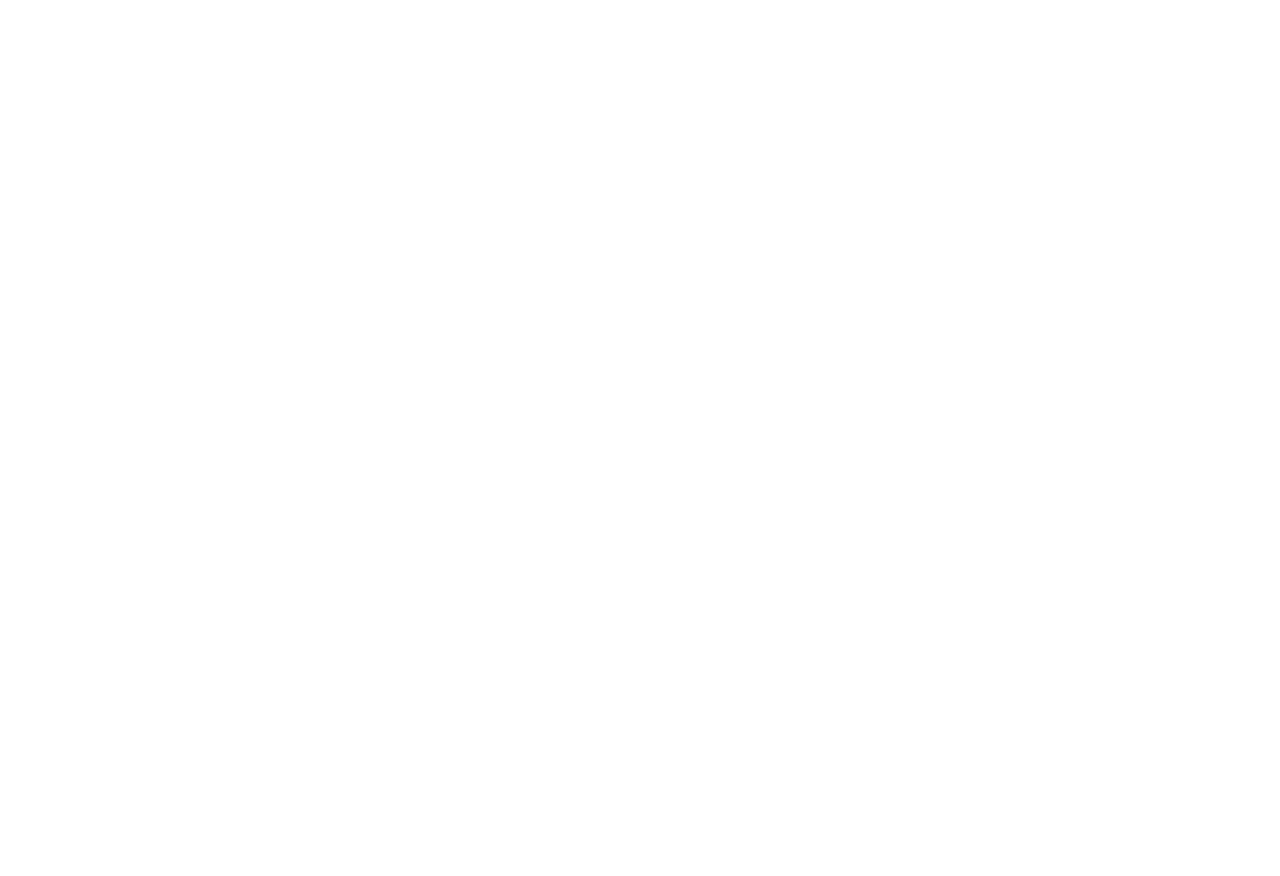
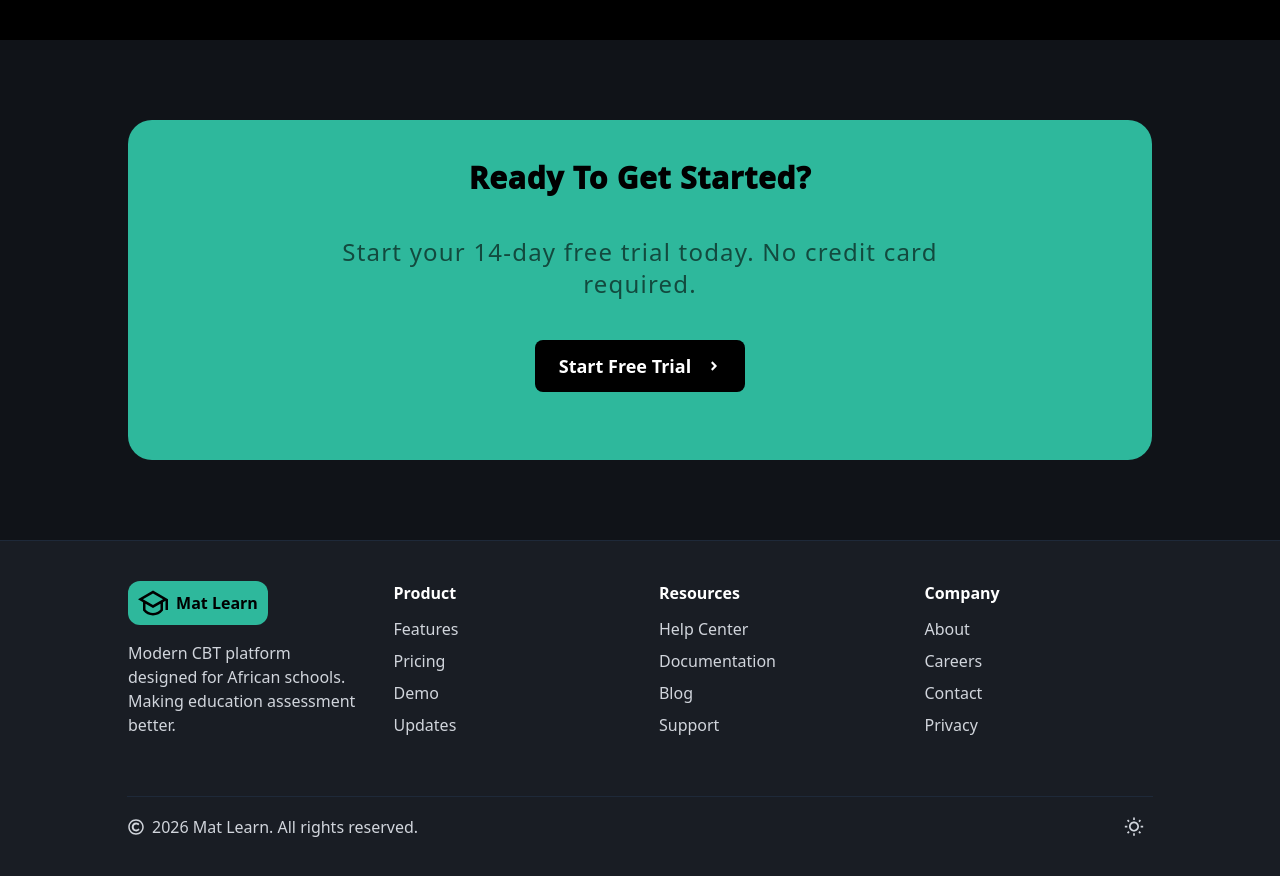
Before and after one commit to BnDaud/schoolsaasfrontend, a React (Vite) app: page /features in a window 1280 px wide. Shown: the part 760-1636 px from the top of the page. Before the commit the page ends 800 px from the top, so only its background shows below. Built offline with nearby package versions, Linux system fonts and the light colour scheme.

Commit message:
completed footer ui

```diff
--- /dev/null
+++ b/src/component/common/footer.jsx
@@ -0,0 +1,130 @@
+import React, { useContext, useEffect } from "react";
+import { RiGraduationCapLine } from "react-icons/ri";
+import { AppName } from "../../utils/constant";
+import { Link, useNavigate } from "react-router-dom";
+import { FaRegCopyright } from "react-icons/fa";
+import Button from "../ui/button";
+import useDarkMode from "../../hooks/darkmode";
+import { MdOutlineWbSunny } from "react-icons/md";
+import { BsMoon } from "react-icons/bs";
+import { globalContext } from "../../context/globalcontext";
+
+export default function Footer() {
+  const year = new Date().getFullYear();
+  const [toggleDarkMode] = useDarkMode();
+  const { darkmode } = useContext(globalContext);
+
+  console.log(year);
+  const navigate = useNavigate();
+  return (
+    <>
+      <hr className="dark:text-gray-800 text-gray-200 " />
+      <div className="lg:px-[10%] px-[5%] py-10 space-y-5 md:flex md:flex-wrap justify-between  bg-white dark:bg-black_card">
+        <div className="w-full md:w-2/9">
+          {" "}
+          <div className="flex flex-col gap-4 ">
+            <div
+              className="flex gap-2  px-2 py-2 bg-green w-35 h-11 items-center justify-center rounded-xl cursor-pointer"
+              onClick={() => navigate("/")}
+            >
+              {" "}
+              <RiGraduationCapLine className="text-3xl  dark:text-black text-white" />{" "}
+              <p className="font-bold dark:text-black text-white ">{AppName}</p>
+            </div>
+            <p className="dark:text-gray-300 text-gray-700">
+              Modern CBT platform designed for African schools. Making education
+              assessment better.
+            </p>
+          </div>
+        </div>
+        <div className="w-full md:w-2/9 ">
+          <p className="font-bold mb-3 dark:text-white text-black"> Product</p>
+          <ul className="space-y-2 dark:text-gray-300 text-gray-700">
+            {" "}
+            <li>
+              <Link to={"/features"}> Features</Link>
+            </li>
+            <li>
+              <Link to={"/pricing"}> Pricing</Link>
+            </li>
+            <li>
+              <Link to={"/demo"}> Demo</Link>
+            </li>
+            <li>
+              <Link to={"/updates"}> Updates</Link>
+            </li>
+          </ul>
+        </div>
+        <div className="w-full md:w-2/9 ">
+          <p className="font-bold mb-3 dark:text-white text-black">
+            {" "}
+            Resources
+          </p>
+          <ul className="space-y-2 dark:text-gray-300 text-gray-700">
+            {" "}
+            <li>
+              <Link to={"/help-center"}> Help Center</Link>
+            </li>
+            <li>
+              <Link to={"/documentation"}> Documentation</Link>
+            </li>
+            <li>
+              <Link to={"/blog"}> Blog</Link>
+            </li>
+            <li>
+              <Link to={"/support"}> Support</Link>
+            </li>
+          </ul>
+        </div>{" "}
+        <div className="w-full md:w-2/9 ">
+          <p className="font-bold mb-3 dark:text-white text-black"> Company</p>
+          <ul className="space-y-2 dark:text-gray-300 text-gray-700">
+            {" "}
+            <li>
+              <Link to={"/about"}> About</Link>
+            </li>
+            <li>
+              <Link to={"/careers"}> Careers</Link>
+            </li>
+            <li>
+              <Link to={"/contact"}> Contact</Link>
+            </li>
+            <li>
+              <Link to={"/privacy"}> Privacy</Link>
+            </li>
+          </ul>
+        </div>
+      </div>
+
+      <div className="lg:px-[10%] px-[5%]  ">
+        {" "}
+        <div className="outline-1 dark:outline-gray-800 outline-gray-200"></div>
+      </div>
+      <div className="lg:px-[10%] px-[5%]  flex flex-wrap justify-between items-center h-15 pb-30 bg-white dark:bg-black_card">
+        <div className="flex h-15 justify-center items-center gap-2 w-full md:w-max dark:text-gray-300 text-gray-700">
+          <FaRegCopyright />{" "}
+          <p>{`${year} ${AppName}. All rights reserved.`}</p>{" "}
+        </div>
+        <div className="flex justify-center hover:cursor-pointer w-full md:w-max dark:text-gray-300 text-gray-700">
+          {darkmode ? (
+            <Button
+              icon={<MdOutlineWbSunny className="text-xl" />}
+              style={
+                "p-2 hover:bg-amber-500  rounded-lg transition duration-500"
+              }
+              action={toggleDarkMode}
+            />
+          ) : (
+            <Button
+              icon={<BsMoon className="text-xl" />}
+              style={
+                "p-2 hover:bg-amber-500  rounded-lg transition duration-500"
+              }
+              action={toggleDarkMode}
+            />
+          )}
+        </div>{" "}
+      </div>
+    </>
+  );
+}
--- a/src/component/navigations/navbar.jsx
+++ b/src/component/navigations/navbar.jsx
@@ -10,16 +10,16 @@
 import Button from "../ui/button";
 function NavbarHomePage() {
   const [dropdown, setDropDown] = useState(false);
-  const [darkmode, toggleDarkMode] = useDarkMode();
-
+  const [toggleDarkMode] = useDarkMode();
+  const { darkmode } = useContext(globalContext);
   return (
     <div
-      className={` fixed top-0 left-0 z-50 w-full inset-0  h-15 dark:bg-black_bg/40 backdrop-blur-md  border-gray-300 border-b bg-white_bg/70 transition duration-1000`}
+      className={` fixed top-0 left-0 z-50 w-full inset-0  h-15 dark:bg-black_bg/40 backdrop-blur-md  dark:border-gray-800 border-gray-200 border-b bg-white_bg/70 transition duration-1000`}
     >
       <div className="">
         {" "}
         <div className="flex lg:px-[10%] px-[5%] h-15 items-center justify-between">
-          <div className=" bg-green p-2 rounded-lg cursor-pointer ">
+          <div className=" bg-green p-2 rounded-xl cursor-pointer ">
             {" "}
             <Link to={"/"}>
               {" "}
--- a/src/context/globalcontext.jsx
+++ b/src/context/globalcontext.jsx
@@ -3,9 +3,9 @@
 export const globalContext = createContext();
 
 export default function GlobalContextFunction({ children }) {
-  const [darkmode, setDarkmode] = useState("dark");
+  const [darkmode, setDarkmodeGlobally] = useState("dark");
   return (
-    <globalContext.Provider value={{ darkmode, setDarkmode }}>
+    <globalContext.Provider value={{ darkmode, setDarkmodeGlobally }}>
       {children}
     </globalContext.Provider>
   );
--- a/src/hooks/darkmode.jsx
+++ b/src/hooks/darkmode.jsx
@@ -1,6 +1,9 @@
-import { useState, useEffect } from "react";
+import { useState, useEffect, useContext } from "react";
+import { globalContext } from "../context/globalcontext";
 
 export default function useDarkMode() {
+  const { setDarkmodeGlobally } = useContext(globalContext);
+
   // check localStorage for user preference
   const [darkMode, setDarkMode] = useState(() => {
     if (typeof window !== "undefined") {
@@ -23,7 +26,10 @@
   }, [darkMode]);
 
   // toggle function
-  const toggleDarkMode = () => setDarkMode((prev) => !prev);
+  const toggleDarkMode = () => {
+    setDarkMode((prev) => !prev);
+    setDarkmodeGlobally(darkMode);
+  };
 
-  return [darkMode, toggleDarkMode];
+  return [toggleDarkMode];
 }
--- a/src/layouts/publiclayout/landingpagenav.jsx
+++ b/src/layouts/publiclayout/landingpagenav.jsx
@@ -1,15 +1,17 @@
 import React from "react";
 import { Outlet } from "react-router-dom";
 import NavbarHomePage from "../../component/navigations/navbar";
+import Footer from "../../component/common/footer";
 
 export default function LandingPagenav() {
   return (
-    <>
-      <NavbarHomePage />{" "}
-      <main>
+    <div className=" flex flex-col min-h-screen">
+      <NavbarHomePage />
+      <main className="flex-1">
         {" "}
         <Outlet />
       </main>
-    </>
+      <Footer />
+    </div>
   );
 }
--- a/src/pages/features.jsx
+++ b/src/pages/features.jsx
@@ -1,5 +1,50 @@
-import React from "react";
+import { FaAngleRight, FaRegCheckCircle } from "react-icons/fa";
+import Banner from "../component/ui/banner";
 
 export default function Features() {
-  return <div>Features</div>;
+  return (
+    <div>
+      {" "}
+      <div className="pt-16 px-[5%] lg:px-[10%] flex flex-col justify-center items-center space-y-5 min-h-150  bg-linear-to-b from-green/30 to-green-10 dark:bg-linear-to-br dark:from-deep_green dark:to-deep_orange ">
+        <p className="text-4xl lg:text-6xl lg:w-8/9 md:w-5/7 text-center font-semibold dark:text-white">
+          {" "}
+          Powerful Features for <span className="text-green">Modern</span>{" "}
+          <span className="bg-linear-to-r from-green to-amber-300 bg-clip-text text-transparent">
+            Education
+          </span>
+        </p>{" "}
+        <p className=" lg:w-2/3 md:w-5/7 text-center text-2xl dark:text-white/50">
+          Everything you need to conduct secure, efficient computer-based tests.
+          Built specifically for African schools.
+        </p>
+      </div>
+      {/* Section 2 */}
+      <div className="px-[5%] lg:px-[10%] flex flex-wrap gap-[15%] justify-center items-center h-50 py-6 dark:bg-black bg-white   "></div>
+      {/* section 3*/}
+      <div className="px-[5%] lg:px-[10%] py-20 dark:bg-black_bg bg-white_bg w-full">
+        <Banner
+          boxStyle={
+            "flex justify-center items-center bg-green rounded-3xl w-full min-h-40 "
+          }
+          text1Style={
+            "dark:text-black text-white font-[1000] tracking-wide text-3xl text-center"
+          }
+          text2Style={
+            "dark:text-black/60 text-gray-100  text-center text-2xl tracking-wider  "
+          }
+          text1={"Ready To Get Started?"}
+          text2={"Start your 14-day free trial today. No credit card required."}
+          Buttons={[
+            {
+              name: "Start Free Trial",
+              icon: <FaAngleRight className="text-sm" />,
+              style:
+                "flex gap-4 h-max w-max items-center  text-lg font-bold dark:text-white text-black bg-white dark:bg-black px-6 py-3 rounded-lg cursor-pointer hover:bg-white/90 dark:hover:bg-black/90",
+              href: "/",
+            },
+          ]}
+        />
+      </div>
+    </div>
+  );
 }
--- a/src/pages/home.jsx
+++ b/src/pages/home.jsx
@@ -6,9 +6,10 @@
 import { AppName } from "../utils/constant";
 import Banner from "../component/ui/banner";
 import Button from "../component/ui/button";
+import Footer from "../component/common/footer";
 
 export default function Home() {
-  const ThingsToknow = [
+  const features = [
     {
       icon: (
         <FaRegCheckCircle className="text-xl text-white dark:text-black font-bold" />
@@ -170,16 +171,16 @@
         </p>
         <div className="flex flex-wrap gap-4  justify-center">
           {" "}
-          {ThingsToknow.map((item) => (
+          {features.map((feature) => (
             <div className=" dark:bg-black_card bg-white outline-1 dark:outline-gray-800 outline-white lg:w-100 md:w-2/5 w-full min-h-20  rounded-2xl p-4 space-y-2 shadow-md hover:-translate-y-1 hover:shadow-xl transition-all duration-500 ease-in-out cursor-pointer">
               {" "}
               <p className="flex size-10 justify-center items-center bg-green rounded-lg">
                 {" "}
-                {item.icon}
+                {feature.icon}
               </p>
-              <p className="font-semibold dark:text-white">{item.title}</p>
+              <p className="font-semibold dark:text-white">{feature.title}</p>
               <p className="text-sm text-black/80 dark:text-gray-200">
-                {item.description}
+                {feature.description}
               </p>
             </div>
           ))}
```
